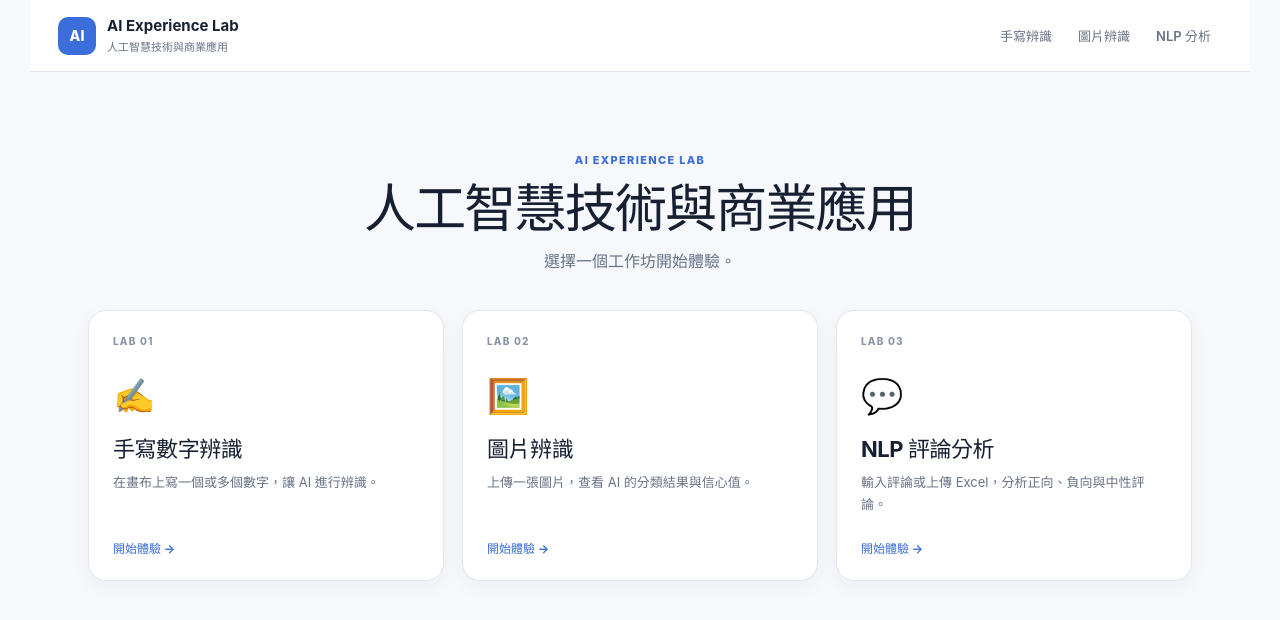
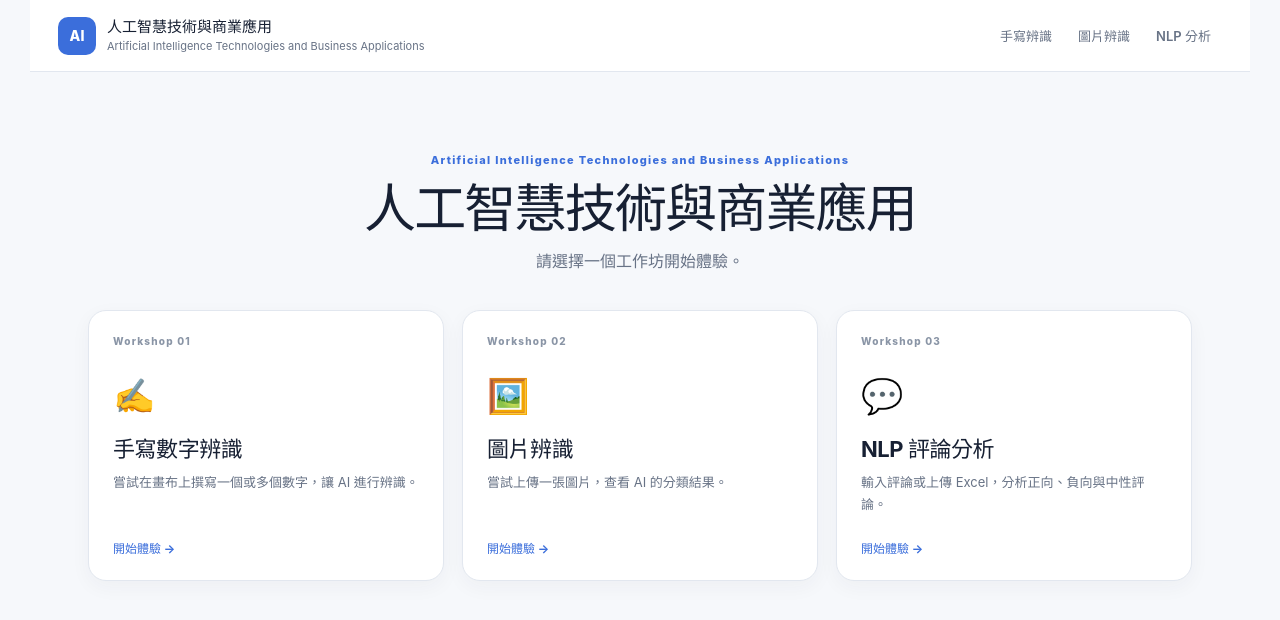
Before and after one commit to Nelson23578/Artificial-Intelligence-Technologies-and-Business-Applications-Workshop, a website built with Vite: page index.html in a window 1280 px wide. Built offline with nearby package versions, Linux system fonts and the light colour scheme.

Commit message:
修改網頁敘述文字

```diff
--- a/index.html
+++ b/index.html
@@ -3,7 +3,7 @@
   <head>
     <meta charset="UTF-8" />
     <meta name="viewport" content="width=device-width, initial-scale=1.0" />
-    <meta name="description" content="AI Experience Lab - 無程式門檻的 AI 互動體驗網站" />
+    <meta name="description" content="人工智慧技術與商業應用 - 工作坊體驗" />
     <title>AI Experience Lab</title>
   </head>
   <body>
--- a/src/pages-handwriting.js
+++ b/src/pages-handwriting.js
@@ -21,7 +21,7 @@ function loadMnistModel() {
 export function renderHandwriting(root) {
   root.innerHTML = shell(`
     <section class="lab-header">
-      <span class="page-kicker">LAB 01 · HANDWRITING</span>
+      <span class="page-kicker"> Workshop 01 · HANDWRITING</span>
       <h1>手寫數字辨識</h1>
       <p>選擇單一或多數字模式，在畫布上書寫後按「AI 辨識」。</p>
     </section>
@@ -140,7 +140,7 @@ function setupHandwriting() {
 
     try {
       status.className = 'status loading';
-      status.textContent = '正在載入／執行 MNIST CNN 模型…';
+      status.textContent = '正在載入模型…';
       const model = await loadMnistModel();
       status.textContent = '模型已載入，正在辨識…';
 
--- a/src/pages-home.js
+++ b/src/pages-home.js
@@ -3,30 +3,30 @@ import { shell } from './ui.js';
 export function renderHome(root) {
   root.innerHTML = shell(`
     <section class="home-intro">
-      <span class="page-kicker">AI EXPERIENCE LAB</span>
+      <span class="page-kicker">Artificial Intelligence Technologies and Business Applications</span>
       <h1>人工智慧技術與商業應用</h1>
-      <p>選擇一個工作坊開始體驗。</p>
+      <p>請選擇一個工作坊開始體驗。</p>
     </section>
 
     <section class="lab-grid" aria-label="AI 工作坊">
       <a class="lab-card" href="#/handwriting">
-        <div class="lab-number">LAB 01</div>
+        <div class="lab-number">Workshop 01</div>
         <div class="lab-icon">✍️</div>
         <h2>手寫數字辨識</h2>
-        <p>在畫布上寫一個或多個數字，讓 AI 進行辨識。</p>
+        <p>嘗試在畫布上撰寫一個或多個數字，讓 AI 進行辨識。</p>
         <span class="card-arrow">開始體驗 →</span>
       </a>
 
       <a class="lab-card" href="#/image">
-        <div class="lab-number">LAB 02</div>
+        <div class="lab-number">Workshop 02</div>
         <div class="lab-icon">🖼️</div>
         <h2>圖片辨識</h2>
-        <p>上傳一張圖片，查看 AI 的分類結果與信心值。</p>
+        <p>嘗試上傳一張圖片，查看 AI 的分類結果。</p>
         <span class="card-arrow">開始體驗 →</span>
       </a>
 
       <a class="lab-card" href="#/sentiment">
-        <div class="lab-number">LAB 03</div>
+        <div class="lab-number">Workshop 03</div>
         <div class="lab-icon">💬</div>
         <h2>NLP 評論分析</h2>
         <p>輸入評論或上傳 Excel，分析正向、負向與中性評論。</p>
--- a/src/pages-image.js
+++ b/src/pages-image.js
@@ -11,7 +11,7 @@ function loadMobileNet() {
 export function renderImageRecognition(root) {
   root.innerHTML = shell(`
     <section class="lab-header">
-      <span class="page-kicker">LAB 02 · IMAGE CLASSIFICATION</span>
+      <span class="page-kicker">Workshop 02 · IMAGE CLASSIFICATION</span>
       <h1>圖片辨識</h1>
       <p>上傳一張 JPG、PNG 或 WEBP 圖片，再按「AI 辨識」查看分類結果。</p>
     </section>
--- a/src/pages-sentiment.js
+++ b/src/pages-sentiment.js
@@ -17,7 +17,7 @@ function loadSentimentPipeline() {
 export function renderSentiment(root) {
   root.innerHTML = shell(`
     <section class="lab-header">
-      <span class="page-kicker">LAB 03 · NLP SENTIMENT</span>
+      <span class="page-kicker">Workshop 03 · NLP SENTIMENT</span>
       <h1>NLP 評論情緒分析</h1>
       <p>輸入單筆評論，或上傳 Excel / CSV 進行批次分析。</p>
     </section>
--- a/src/ui.js
+++ b/src/ui.js
@@ -5,8 +5,8 @@ export function shell(content, options = {}) {
       <a class="brand" href="#/home" aria-label="回到首頁">
         <span class="brand-mark">AI</span>
         <span>
-          <strong>AI Experience Lab</strong>
-          <small>人工智慧技術與商業應用</small>
+          <strong>人工智慧技術與商業應用</strong>
+          <small>Artificial Intelligence Technologies and Business Applications</small>
         </span>
       </a>
       <nav class="nav-links" aria-label="工作坊導覽">
```
